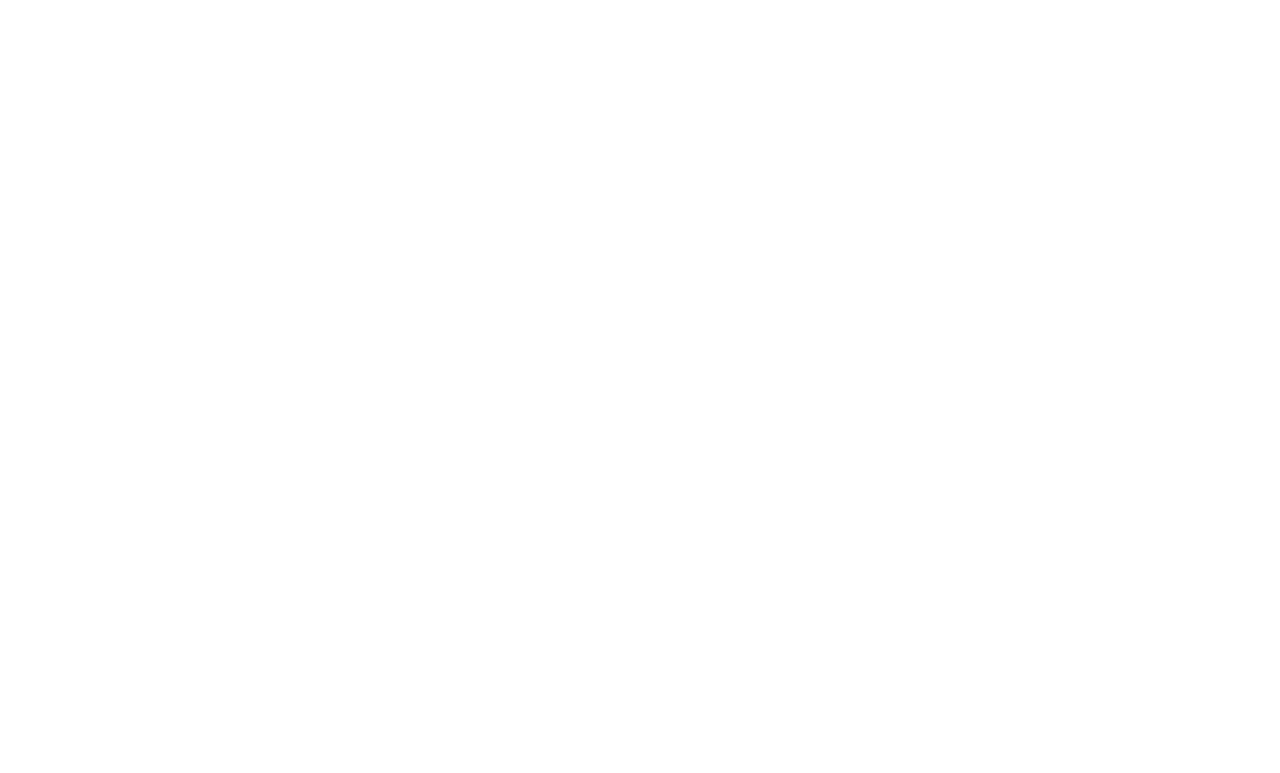
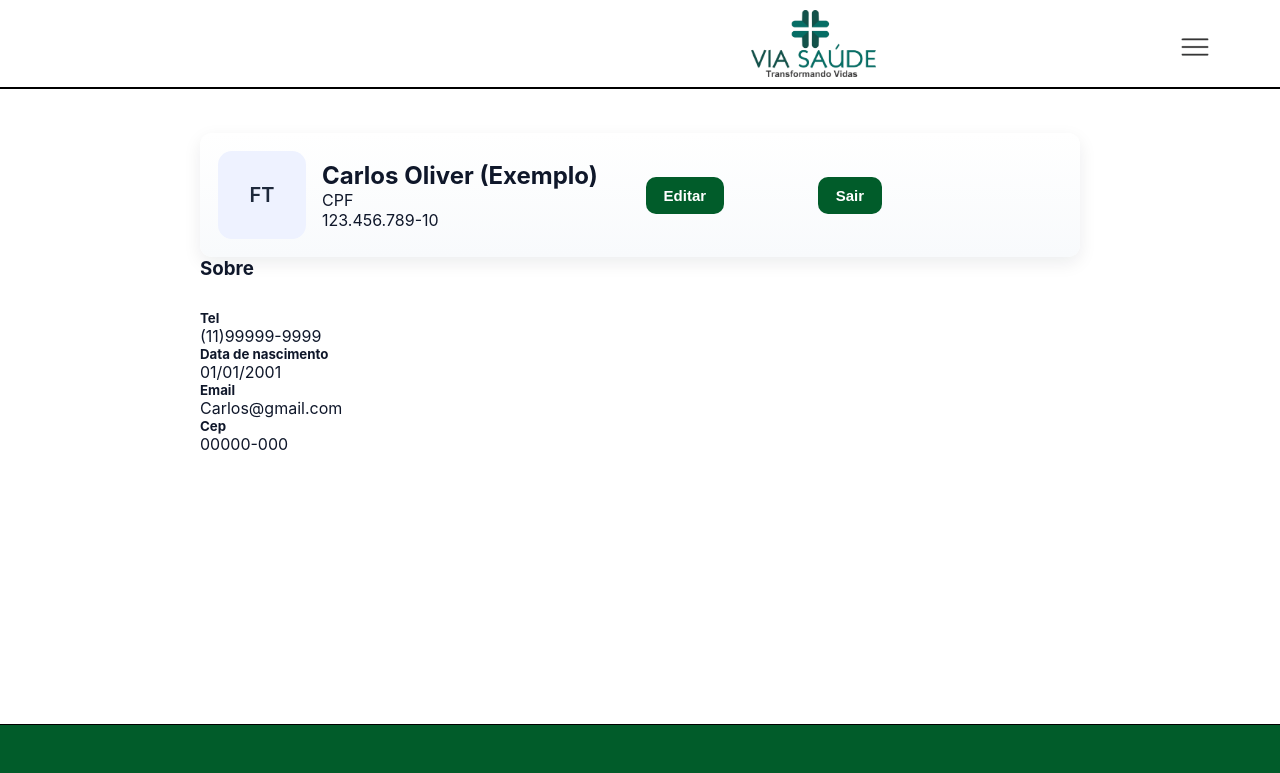
Before and after one commit to MaiaDiber/Site_TCC, a React (Vite) app in the folder FRONTEND/: page /Perfil in a window 1280 px wide. Before the commit this address had no page. Shown: the top 773 px of the page. Built offline with nearby package versions, Linux system fonts and the light colour scheme.

Commit message:
usei meu conhecimento de 2Bim enferujado pra fazer

```diff
--- /dev/null
+++ b/FRONTEND/src/pages/Perfil/Perfil.jsx
@@ -0,0 +1,63 @@
+import Cabeçalho from '../../components/Index/cabecalho'
+import Rodape from '../../components/Index/rodape'
+import './Perfil.scss'
+
+export default function Perfil() {
+    return (
+        <>
+        <Cabeçalho/>
+        <section class="profile-tab" role="region" aria-label="Perfil do usuário">
+<div class="profile-card">
+<div class="profile-avatar">
+<div class="avatar-fallback">FT</div>
+</div>
+
+
+<div class="profile-info">
+<h2 class="profile-name">Carlos Oliver (Exemplo)</h2>
+<p>CPF</p>
+<p>123.456.789-10</p>
+</div>
+
+
+<div class="profile-actions">
+<button className='btn-edit'>Editar</button>
+<button className='bnt-exit'>Sair</button>
+
+
+</div>
+</div>
+
+
+
+
+<div class="detail">
+<h3>Sobre</h3>
+<div className='details'>
+    <div>
+<h5>Tel</h5>
+<p>(11)99999-9999</p>
+</div>
+<div>
+<h5>Data de nascimento</h5>
+<p>01/01/2001</p>
+</div>
+<div>
+<h5>Email</h5>
+<p>Carlos@gmail.com</p>
+</div>
+<div>
+<h5>Cep</h5>
+<p>00000-000</p>
+</div>
+</div>
+</div>
+</section>
+
+
+<Rodape/>
+
+        </>
+    );
+
+}
--- /dev/null
+++ b/FRONTEND/src/pages/Perfil/Perfil.scss
@@ -0,0 +1,84 @@
+:root {
+--bg: #ffffff;
+--card: #f8fafc;
+--muted: #6b7280;
+--primary: #2563eb;
+--danger: #ef4444;
+--shadow: 0 6px 18px rgba(15, 23, 42, 0.08);
+--radius: 12px;
+--gap: 16px;
+}
+
+
+body {
+font-family: Inter, system-ui, -apple-system, 'Segoe UI', Roboto, 'Helvetica Neue', Arial;
+background-color: var(--bg);
+margin: 0;
+color: #0f172a;
+}
+
+
+.profile-tab {
+max-width: 920px;
+margin: 24px auto;
+padding: 20px;
+}
+
+
+.profile-card {
+display: flex;
+align-items: center;
+gap: var(--gap);
+background: linear-gradient(180deg, rgba(255,255,255,0.9), var(--card));
+padding: 18px;
+border-radius: var(--radius);
+box-shadow: var(--shadow);
+}
+
+
+.profile-avatar {
+width: 88px;
+height: 88px;
+flex: 0 0 88px;
+border-radius: 14px;
+overflow: hidden;
+display: grid;
+place-items: center;
+background: #eef2ff;
+}
+
+
+.avatar-fallback {
+font-weight: 600;
+font-size: 20px;
+color: #1e293b;
+}
+
+.profile-actions{
+    display: flex;
+    flex-wrap: wrap;
+    justify-content: space-around;
+    gap: 30px;
+    width: 300px;
+
+}
+
+button {
+    background-color: #015C2A;
+  border: none;
+  padding: 10px 18px;
+  border-radius: 10px;
+  font-weight: 600;
+  transition:0.25s ;
+  font-size: 15px;
+  color: #ffffff;
+
+}
+
+.detail{
+    display: flex;
+    flex-direction: column;
+    gap: 30px;
+
+
+}
--- a/FRONTEND/src/routes.jsx
+++ b/FRONTEND/src/routes.jsx
@@ -1,5 +1,6 @@
 import { BrowserRouter, Routes, Route } from 'react-router-dom';
 import Home from './pages/home/index';
+import Perfil from './pages/Perfil/Perfil';
 import Cadastro from './pages/Cadastro/Cadastrao';
 import Sobrenos from './pages/Sobre/index';
 import Entrar from './pages/Entrar/Entrar';
@@ -20,6 +21,7 @@
                 <Route path='/PaginaDeEspera' element={<EmailEnviado />} />
                 <Route path='/RedefinirSenha' element={<AtualizarSenha />} />
                 <Route path='/Verificar' element={<Verificacao />} />
+                <Route path='/Perfil' element={<Perfil />} />
 
                 {/* Rota protegida — somente Adm pode acessar */}
                 <Route
```
